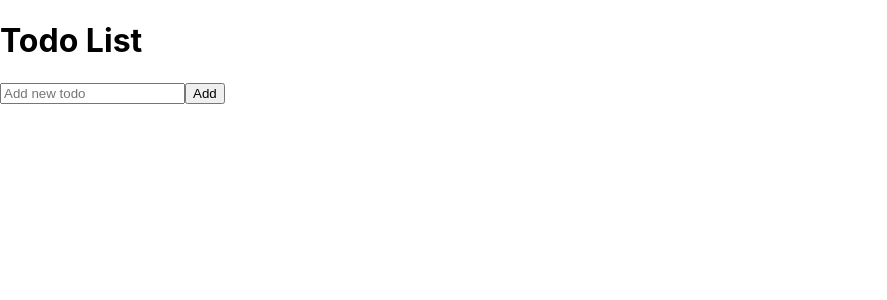
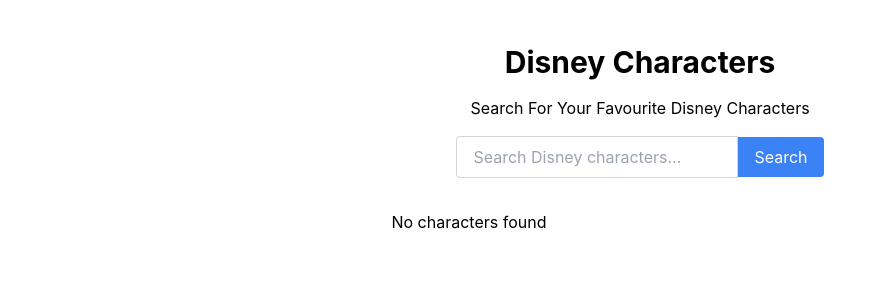
Before and after one commit to NoorZehra23/Training, a React (Create React App) app: page / in a window 1280 px wide. Shown: the top 300 px of the page, without its empty margins (0-887 px from the left). Built offline with nearby package versions, Linux system fonts and the light colour scheme.

Commit message:
Implantation of Day 6
Used Events,
Handled Lists,
Props and Components

```diff
--- /dev/null
+++ b/postcss.config.js
@@ -0,0 +1,6 @@
+module.exports = {
+  plugins: {
+    tailwindcss: {},
+    autoprefixer: {},
+  },
+}
--- a/src/App.js
+++ b/src/App.js
@@ -1,59 +1,12 @@
-import React, { useState } from 'react';
-
-const TodoItem = ({ text }) =>
- <li>
-    {/* <span>{id} -</span> */}
-    <span>{text}</span>
-
- </li>;
-
-const TodoList = () => {
-  const [todos, setTodos] = useState([]);
-  const [newTodoText, setNewTodoText] = useState('');
-  const [nextId, setNextId] = useState(1);
+import React from 'react';
+import Search from './Components/Search';
 
 
-  const handleChange = (event) => {
-    setNewTodoText(event.target.value);
-  };
-
-  const handleSubmit = (event) => {
-    event.preventDefault();
-    const newTodo = {
-      id: nextId,
-      text: newTodoText
-    };
-    setTodos((prevTodos) => [...prevTodos, newTodo]);
-    setNewTodoText('');
-    setNextId(nextId + 1);
-
-  };
+const App = () => {
 
   return (
     <div>
-      <h1>Todo List</h1>
-      <form onSubmit={handleSubmit}>
-        <input
-          type="text"
-          value={newTodoText}
-          onChange={handleChange}
-          placeholder="Add new todo"
-        />
-        <button>Add</button>
-      </form>
-      <ul>
-        {todos.map((todo) => (
-          <TodoItem key={todo.id}   text={todo.text} />
-        ))}
-      </ul>
-    </div>
-  );
-};
-
-const App = () => {
-  return (
-    <div>
-      <TodoList />
+    <Search/>
     </div>
   );
 };
--- /dev/null
+++ b/src/Components/Card.jsx
@@ -0,0 +1,16 @@
+import React from 'react';
+
+const Card = ({ character }) => {
+  return (
+    <div className="flex flex-col h-full items-center justify-center rounded overflow-hidden shadow-lg hover:shadow-2xl transition duration-300">
+      <div className='w-64 h-64 mt-4 p-2'>
+        <img className="w-full h-full object-cover" src={character.imageUrl} alt={character.name} />
+      </div>
+      <div className="px-6 py-4 flex-grow">
+        <div className="font-bold text-xl mb-2">{character.name}</div>
+      </div>
+    </div>
+  );
+}
+
+export default Card;
--- /dev/null
+++ b/src/Components/Search.jsx
@@ -0,0 +1,67 @@
+import React, { useState} from 'react';
+import Card from './Card';
+import axios from 'axios';
+
+
+const Search = () => {
+  const [searchQuery, setSearchQuery] = useState('');
+  const [characters, setCharacters] = useState([]);
+
+  const handleSearch = async () => {
+    try {
+      const queryParams = encodeURIComponent(searchQuery);
+      const apiUrl = `https://api.disneyapi.dev/character?name=${queryParams}`;
+      const response = await axios.get(apiUrl);
+      const data = await response.data.data;
+      const normalizedData = Array.isArray(data) ? data : [data];
+      setCharacters(normalizedData);
+
+    } catch (error) {
+      console.error('Error searching characters:', error);
+    }
+  };
+
+  return (
+    <div className='flex-1 p-4 m-3 flex flex-col items-center justify-center'>
+    <div className='p-2 m-2 text-center'>
+      <h1 className="text-3xl font-bold mb-4">Disney Characters</h1>
+      <p>Search For Your Favourite Disney Characters</p>
+    </div>
+
+    <div className="flex items-center justify-center align-center">
+
+        <input
+          type="text"
+          placeholder="Search Disney characters..."
+          value={searchQuery}
+          onChange={(e) => setSearchQuery(e.target.value)}
+          onKeyDown={(e) => {
+            if (e.key === 'Enter') {
+              handleSearch()
+            }
+          }}
+          className="px-4 py-2 border border-gray-300 rounded-l focus:outline-none"
+        />
+        <button
+          onClick={handleSearch}
+          className="px-4 py-2 bg-blue-500 text-white rounded-r hover:bg-blue-600 focus:outline-none"
+        >
+          Search
+        </button>
+      </div>
+
+      <div className="grid grid-cols-3 gap-4 mt-8">
+  {characters.length === 0 ? (
+    <p>No characters found</p>
+  ) : (
+    characters.map((character) => (
+      <Card key={character._id} character={character} />
+    ))
+  )}
+</div>
+
+    </div>
+  );
+};
+
+export default Search;
--- a/src/index.css
+++ b/src/index.css
@@ -1,3 +1,7 @@
+@tailwind base;
+@tailwind components;
+@tailwind utilities;
+
 body {
   margin: 0;
   font-family: -apple-system, BlinkMacSystemFont, 'Segoe UI', 'Roboto', 'Oxygen',
--- /dev/null
+++ b/tailwind.config.js
@@ -0,0 +1,10 @@
+/** @type {import('tailwindcss').Config} */
+module.exports = {
+  content: [
+    './src/**/*.{js,jsx,ts,tsx}'
+  ],
+  theme: {
+    extend: {},
+  },
+  plugins: [],
+}
```
Also changed, not shown: package.json (+10 -0 lines), 1 other file (tests, documents, lock files or other folders).
